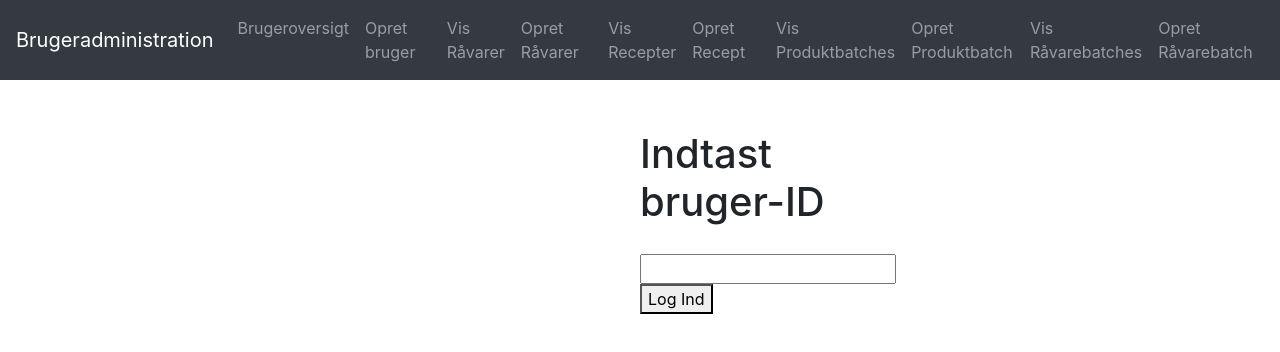
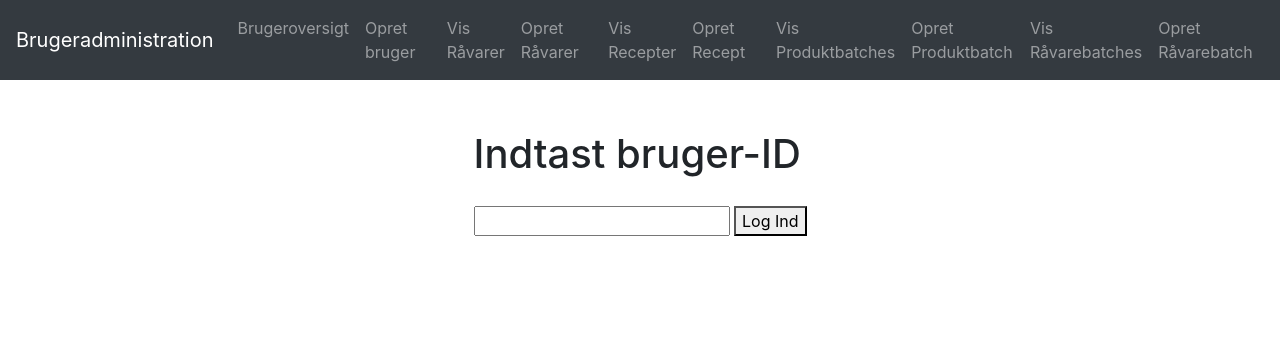
Before and after one commit to gruppe22/CDIO_FINAL, a plain HTML site: page WebContent/index.html in a window 1280 px wide. Drawn offline with Linux system fonts and the light colour scheme.

Commit message:
Centered Log-in

```diff
--- a/WebContent/css/index.css
+++ b/WebContent/css/index.css
@@ -1,7 +1,5 @@
 #log-in-wrapper {
-    position: absolute;
-    left: 50%;
-    right: 50%;
+    margin: auto;
     width: fit-content;
 }
 
```
